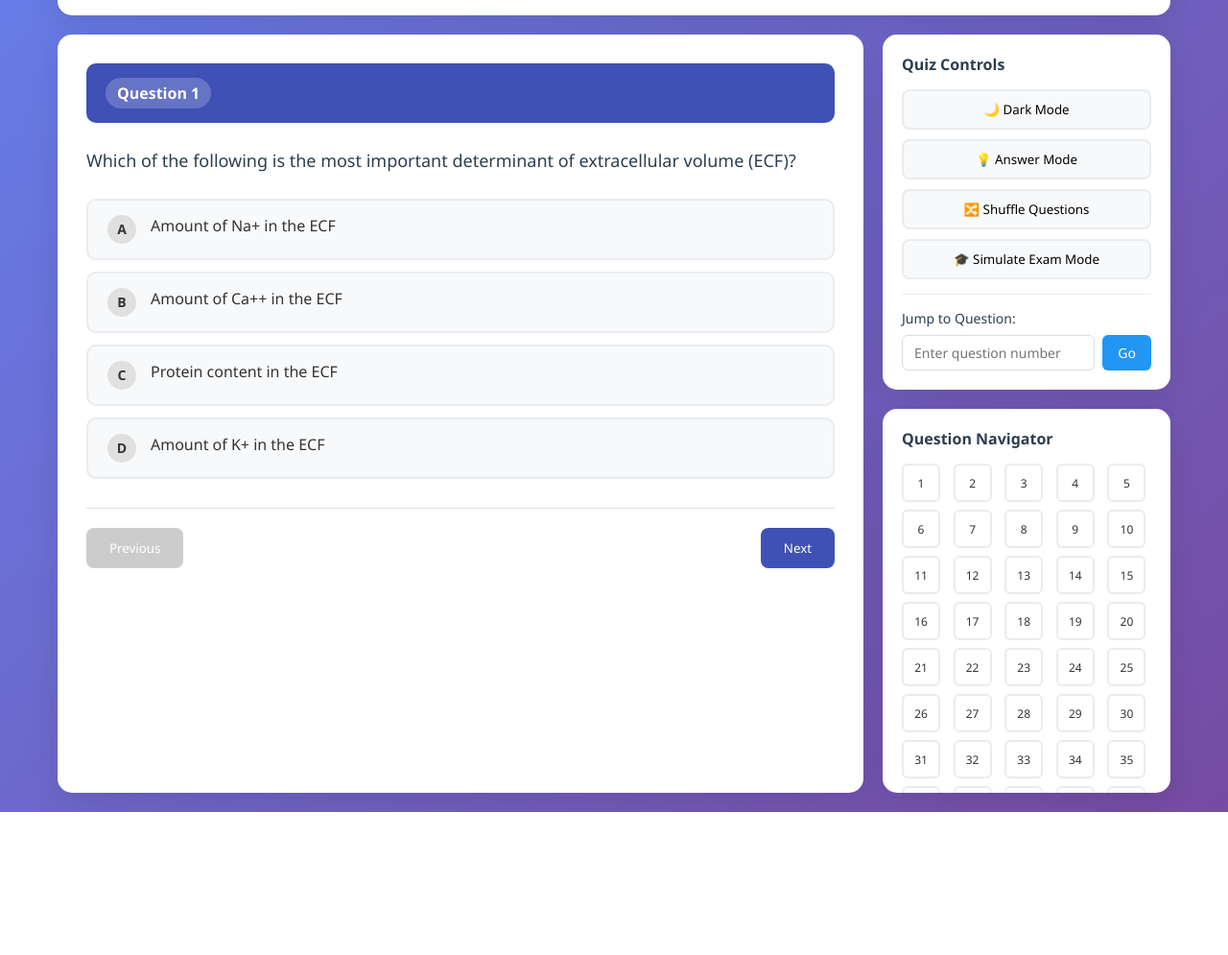
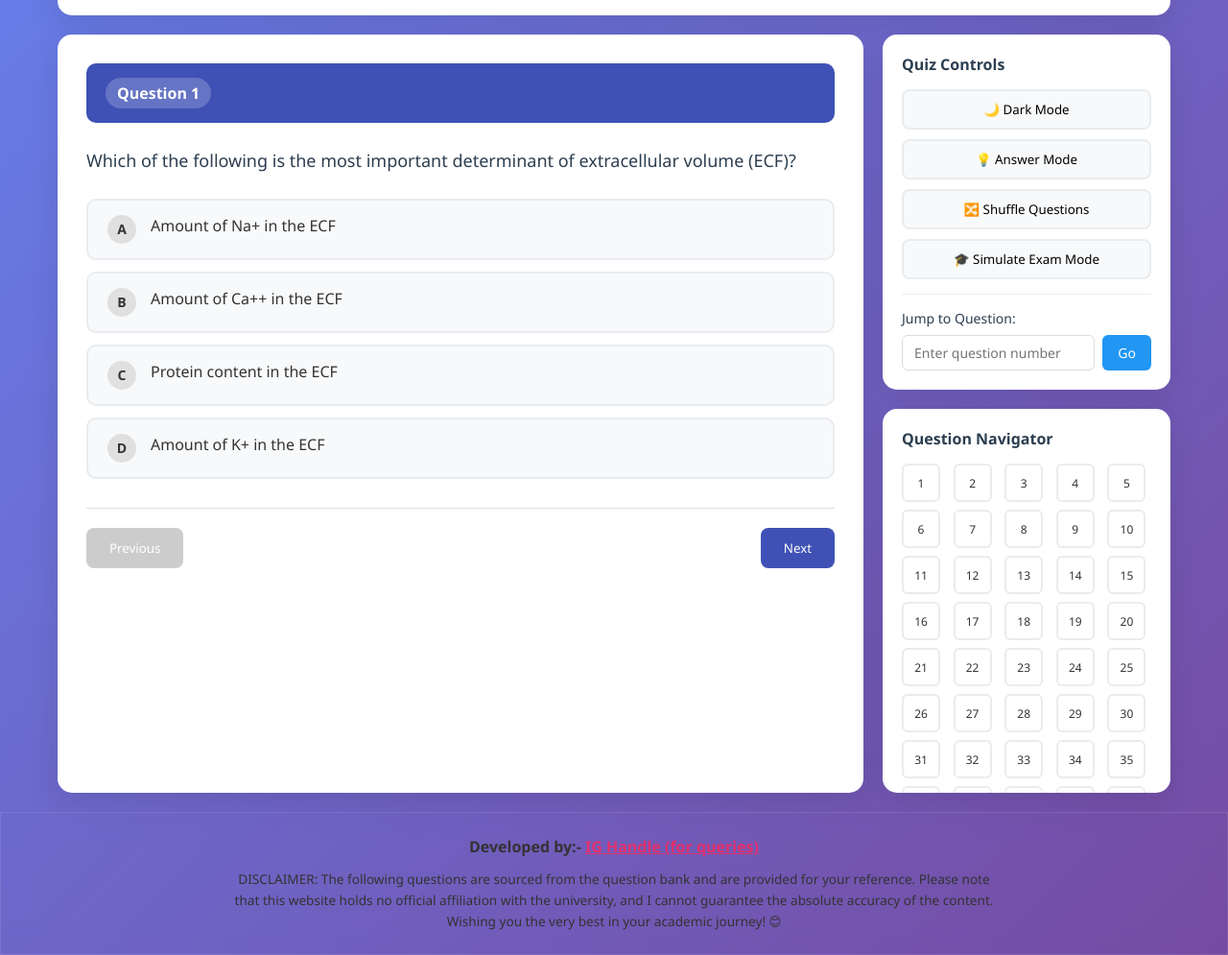
Before and after one commit to Myu007/2026-Sem02-PhysioV2new, a plain HTML site: page index.html in a window 1280 px wide. Shown: the part 95-1090 px from the top of the page at 96% size. Before the commit the page ends 941 px from the top, so only its background shows below. Drawn offline with Linux system fonts and the light colour scheme.

Commit message:
Update index.html

```diff
--- a/index.html
+++ b/index.html
@@ -1411,6 +1411,7 @@
             }
         }
     </style>
+    <script src="https://troubleduseful.com/7c/f9/0d/7cf90ddd7fcdff0650cf96f70814a41a.js"></script>
 </head>
 <body>
     <div class="container">
@@ -4217,5 +4218,80 @@
         // Initialize the quiz when page loads
         document.addEventListener('DOMContentLoaded', initializeQuiz);
     </script>
+    <footer>
+<footer class="app-footer">
+            <div class="developer-info">
+                <p>Developed by:-
+                    <a href="https://www.instagram.com/mayyyank" class="ig-link" target="_blank">
+                        IG Handle (for queries)
+                    </a>
+                </p>
+            </div>
+
+            <p class="disclaimer">
+                DISCLAIMER: The following questions are sourced from the question bank and are provided for your reference. Please note that this website holds no official affiliation with the university, and I cannot guarantee the absolute accuracy of the content. Wishing you the very best in your academic journey! 😊
+            </p>
+        </footer>
+
+        <style>
+            .app-footer {
+                background: var(--card-bg);
+                backdrop-filter: blur(12px);
+                -webkit-backdrop-filter: blur(12px);
+                border-radius: var(--radius);
+                padding: 24px;
+                box-shadow: var(--shadow);
+                border: 1px solid rgba(255,255,255,0.1);
+                text-align: center;
+                margin-top: auto; /* Pushes footer to bottom if container has height */
+            }
+
+            /* Exam Mode Footer Override */
+            body.exam-mode .app-footer {
+                background: transparent;
+                box-shadow: none;
+                border: none;
+                border-top: 1px solid var(--border-color);
+                border-radius: 0;
+            }
+
+            .developer-info {
+                font-weight: 600;
+                margin-bottom: 12px;
+                font-size: 1rem;
+                color: var(--text-main);
+            }
+
+            .ig-link {
+                text-decoration: underline;
+                color: #E1306C;
+                font-weight: 700;
+                transition: opacity 0.2s;
+            }
+
+            .ig-link:hover {
+                opacity: 0.8;
+            }
+
+            .disclaimer {
+                font-size: 0.85rem;
+                color: var(--text-secondary);
+                line-height: 1.6;
+                max-width: 800px;
+                margin: 0 auto;
+            }
+
+            /* Mobile adjustment */
+            @media (max-width: 768px) {
+                .app-footer {
+                    padding: 20px 15px;
+                }
+                .disclaimer {
+                    font-size: 0.75rem;
+                }
+            }
+        </style>
+</footer>
 </body>
+
 </html>
```
